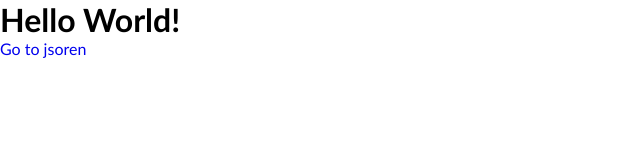
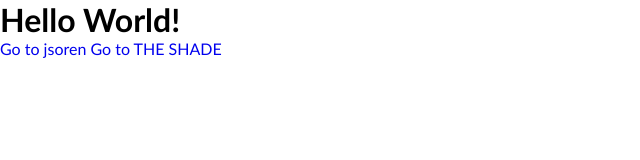
Before and after one commit to vshade1/theshadestudio, a plain HTML site: page index.html in a window 1280 px wide. Shown: the whole page, without its empty margins (0-640 px from the left). Drawn offline with Linux system fonts and the light colour scheme.

Commit message:
Update index.html

```diff
--- a/index.html
+++ b/index.html
@@ -10,5 +10,6 @@
 <body>
     <h1>Hello World!</h1>
     <a href="http://ponqer.com/jsoren">Go to jsoren</a>
+    <a href="http://ponqer.com/main">Go to THE SHADE</a>
 </body>
 </html>
```
